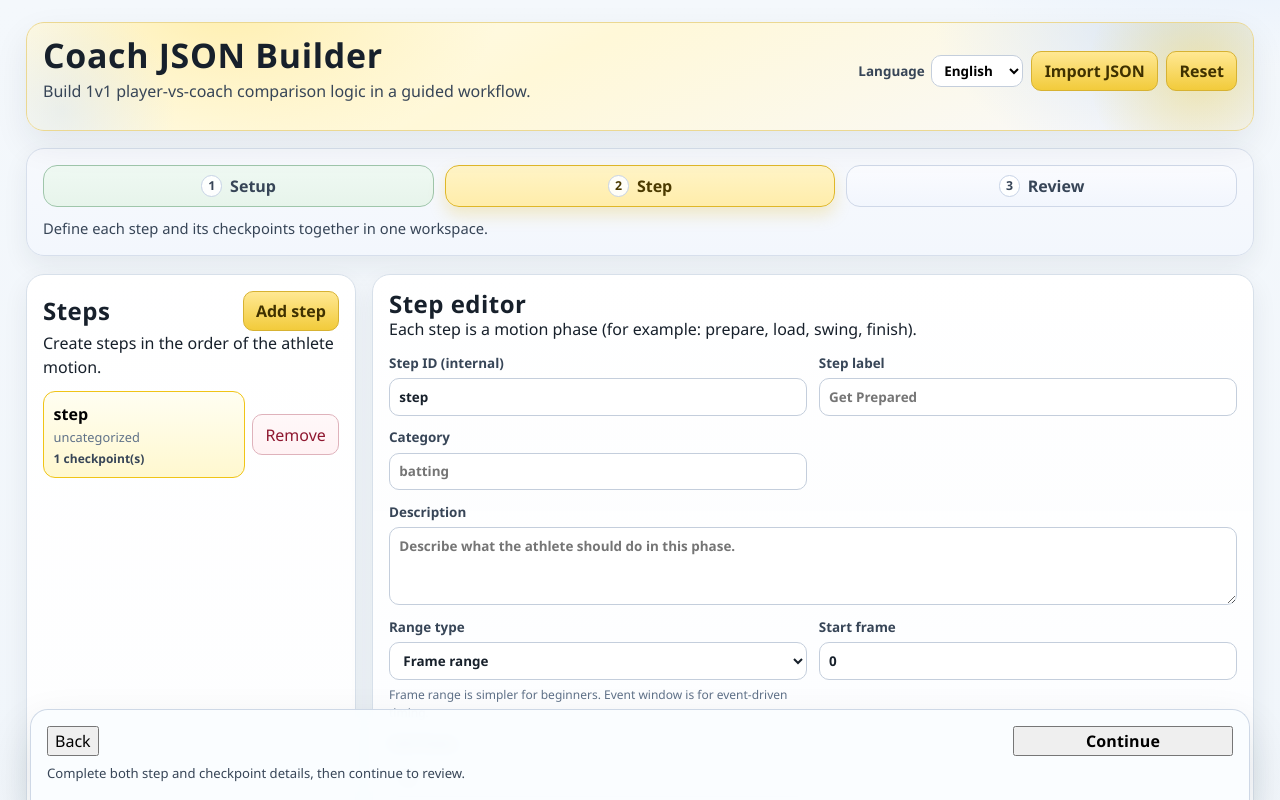
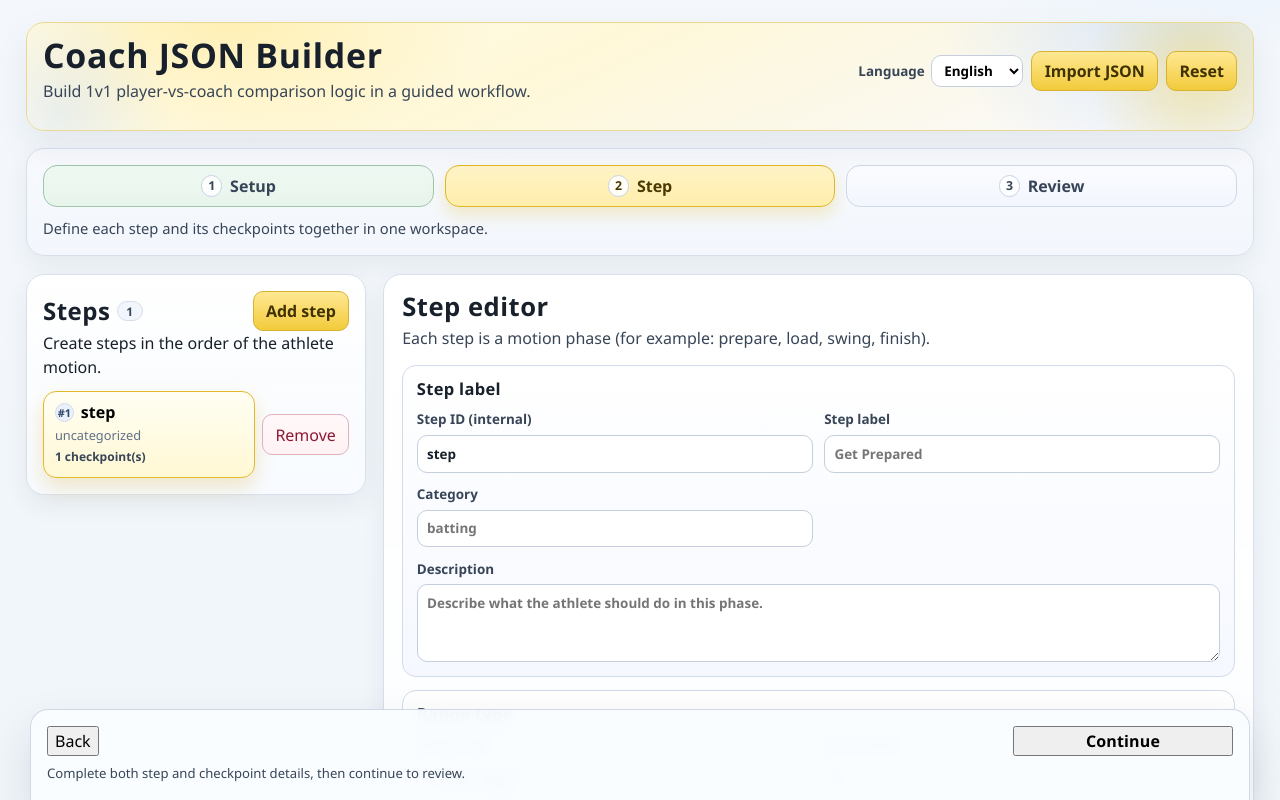
Before and after one commit to gakiw0/SOP-Generalization, a React (Vite) app in the folder ui/: page / in a window 1280 px wide. Both pictures are taken after a click on the button "Continue". Shown: the top 800 px of the page. Built offline with nearby package versions, Linux system fonts and the light colour scheme.

Commit message:
update: redesign step workspace with sticky step navigator and sectional editor

```diff
--- a/ui/src/features/coach-builder/components/StepEditor.tsx
+++ b/ui/src/features/coach-builder/components/StepEditor.tsx
@@ -37,10 +37,15 @@ export function StepEditor({ step, metricCandidates, onRename, onUpdate }: StepE
   }
 
   return (
-    <section className="cb-panel">
+    <section className="cb-panel cb-editor-shell">
+      <div className="cb-section-intro">
         <h2>{t('step.editorTitle')}</h2>
         <p>{t('step.editorHelp')}</p>
+      </div>
 
+      <div className="cb-editor-sections">
+        <section className="cb-editor-block">
+          <h3>{t('step.fields.label')}</h3>
           <div className="cb-field-grid">
             <label>
               {t('step.fields.id')}
@@ -84,7 +89,12 @@ export function StepEditor({ step, metricCandidates, onRename, onUpdate }: StepE
                 placeholder={t('step.placeholders.description')}
               />
             </label>
+          </div>
+        </section>
 
+        <section className="cb-editor-block">
+          <h3>{t('step.fields.rangeType')}</h3>
+          <div className="cb-field-grid">
             <label>
               {t('step.fields.rangeType')}
               <select
@@ -145,7 +155,12 @@ export function StepEditor({ step, metricCandidates, onRename, onUpdate }: StepE
                 </label>
               </>
             )}
+          </div>
+        </section>
 
+        <section className="cb-editor-block">
+          <h3>{t('step.fields.jointsOfInterest')}</h3>
+          <div className="cb-field-grid">
             <label className="cb-full-width">
               {t('step.fields.jointsOfInterest')}
               <input
@@ -170,7 +185,6 @@ export function StepEditor({ step, metricCandidates, onRename, onUpdate }: StepE
               </div>
             </label>
           </div>
-
           <JointLandmarkDiagram
             selectedJointIds={selectedJointIds}
             onSelectionChange={handleStepJointSelectionChange}
@@ -179,8 +193,9 @@ export function StepEditor({ step, metricCandidates, onRename, onUpdate }: StepE
             dataTestId="cb-joint-diagram-step"
             toggleTestId="cb-joint-diagram-toggle"
           />
+        </section>
 
-      <section className="cb-panel cb-sub-panel">
+        <section className="cb-panel cb-sub-panel cb-editor-block">
           <div className="cb-panel-header">
             <h3>{t('step.metricCandidatesTitle')}</h3>
           </div>
@@ -201,6 +216,7 @@ export function StepEditor({ step, metricCandidates, onRename, onUpdate }: StepE
             </div>
           )}
         </section>
+      </div>
     </section>
   )
 }
--- a/ui/src/features/coach-builder/components/StepList.tsx
+++ b/ui/src/features/coach-builder/components/StepList.tsx
@@ -13,9 +13,12 @@ export function StepList({ steps, selectedStepId, onSelect, onAdd, onRemove }: S
   const { t } = useTranslation()
 
   return (
-    <section className="cb-panel">
+    <section className="cb-panel cb-step-sidebar">
       <div className="cb-panel-header">
-        <h2>{t('step.listTitle')}</h2>
+        <h2>
+          {t('step.listTitle')}
+          <span className="cb-title-badge">{steps.length}</span>
+        </h2>
         <button type="button" onClick={onAdd} data-testid="cb-steps-add">
           {t('step.addButton')}
         </button>
@@ -27,14 +30,17 @@ export function StepList({ steps, selectedStepId, onSelect, onAdd, onRemove }: S
           const selected = step.id === selectedStepId
           const checkpointCount = step.checkpoints.length
           return (
-            <li key={step.id} className={selected ? 'is-selected' : undefined}>
+            <li key={step.id} className={selected ? 'is-selected cb-step-row' : 'cb-step-row'}>
               <button
                 type="button"
                 onClick={() => onSelect(step.id)}
                 className="cb-step-card"
                 data-testid={`cb-steps-select-${index}`}
               >
-                <span className="cb-step-title">{step.label || step.id}</span>
+                <span className="cb-step-title-row">
+                  <span className="cb-step-index">#{index + 1}</span>
+                  <span className="cb-step-title">{step.label || step.id}</span>
+                </span>
                 <span className="cb-step-meta">{step.category || t('step.uncategorized')}</span>
                 <span className="cb-step-submeta">
                   {t('step.checkpointCount', { count: checkpointCount })}
--- a/ui/src/features/coach-builder/styles.css
+++ b/ui/src/features/coach-builder/styles.css
@@ -167,8 +167,9 @@
 
 .cb-layout {
   display: grid;
-  gap: 1rem;
-  grid-template-columns: minmax(260px, 330px) minmax(0, 1fr);
+  gap: 1.05rem;
+  align-items: start;
+  grid-template-columns: minmax(280px, 340px) minmax(0, 1fr);
 }
 
 .cb-stage-section {
@@ -222,6 +223,31 @@
   display: flex;
   flex-direction: column;
   gap: 1rem;
+}
+
+.cb-step-sidebar {
+  position: sticky;
+  top: 0.9rem;
+}
+
+.cb-panel-header h2 {
+  display: inline-flex;
+  align-items: center;
+  gap: 0.4rem;
+}
+
+.cb-title-badge {
+  min-width: 1.65rem;
+  height: 1.3rem;
+  padding: 0 0.36rem;
+  border-radius: 999px;
+  border: 1px solid #d5dfeb;
+  background: #f2f6fc;
+  color: var(--ink-700);
+  font-size: 0.74rem;
+  display: inline-flex;
+  align-items: center;
+  justify-content: center;
 }
 
 .cb-stage-strip {
@@ -343,24 +369,51 @@
   align-items: center;
 }
 
+.cb-step-row {
+  border-radius: 13px;
+}
+
 .cb-step-card {
-  border: 1px solid #ccd4e2;
-  border-radius: 12px;
-  background: linear-gradient(180deg, #ffffff 0%, #f5f8fd 100%);
-  padding: 0.6rem;
+  border: 1px solid #cdd8e8;
+  border-radius: 13px;
+  background: linear-gradient(180deg, #ffffff 0%, #f4f8ff 100%);
+  padding: 0.68rem;
   text-align: left;
   display: flex;
   flex-direction: column;
-  gap: 0.14rem;
+  gap: 0.2rem;
+  box-shadow: 0 6px 16px rgba(27, 43, 67, 0.06);
+}
+
+.cb-step-title-row {
+  display: flex;
+  align-items: center;
+  gap: 0.42rem;
+}
+
+.cb-step-index {
+  min-width: 1.2rem;
+  height: 1.2rem;
+  border-radius: 999px;
+  background: #eaf1fc;
+  border: 1px solid #d2dcec;
+  color: #2d4669;
+  font-size: 0.68rem;
+  font-weight: 700;
+  display: inline-flex;
+  align-items: center;
+  justify-content: center;
 }
 
 .cb-step-list li.is-selected .cb-step-card {
-  border-color: #f0c417;
-  background: linear-gradient(180deg, #fffef2 0%, #fff8cf 100%);
+  border-color: #e2b92a;
+  background: linear-gradient(180deg, #fffef3 0%, #fff8d4 100%);
+  box-shadow: 0 9px 20px rgba(213, 171, 37, 0.26);
 }
 
 .cb-step-title {
   font-weight: 700;
+  line-height: 1.2;
 }
 
 .cb-step-meta {
@@ -372,6 +425,28 @@
   color: var(--ink-700);
   font-size: 0.75rem;
   font-weight: 600;
+}
+
+.cb-editor-shell {
+  padding: 1.15rem;
+}
+
+.cb-editor-sections {
+  display: flex;
+  flex-direction: column;
+  gap: 0.85rem;
+}
+
+.cb-editor-block {
+  border: 1px solid #d2dbea;
+  border-radius: var(--radius-md);
+  background: linear-gradient(180deg, #ffffff 0%, #f5f8ff 100%);
+  padding: 0.85rem;
+}
+
+.cb-editor-block h3 {
+  margin-bottom: 0.64rem;
+  font-size: 1.03rem;
 }
 
 .cb-checkpoint-tabs {
@@ -788,6 +863,10 @@
     grid-template-columns: 1fr;
   }
 
+  .cb-step-sidebar {
+    position: static;
+  }
+
   .cb-inline-actions {
     flex-direction: column;
     align-items: flex-start;
```
Lines whose indentation alone changed are shown as unchanged.
